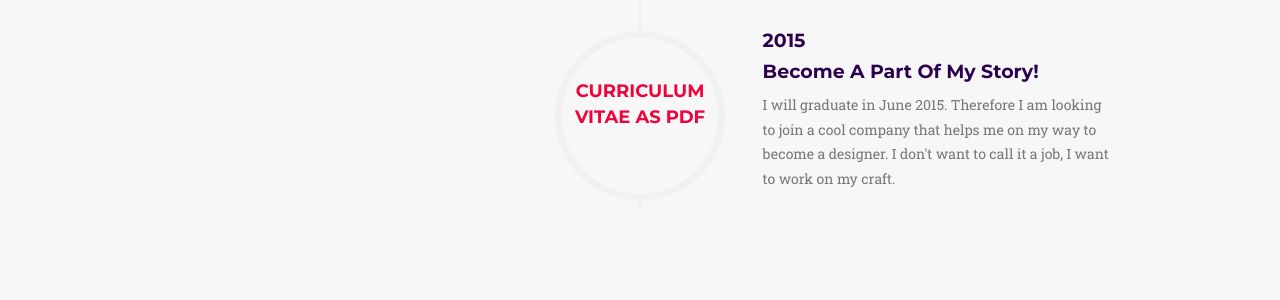
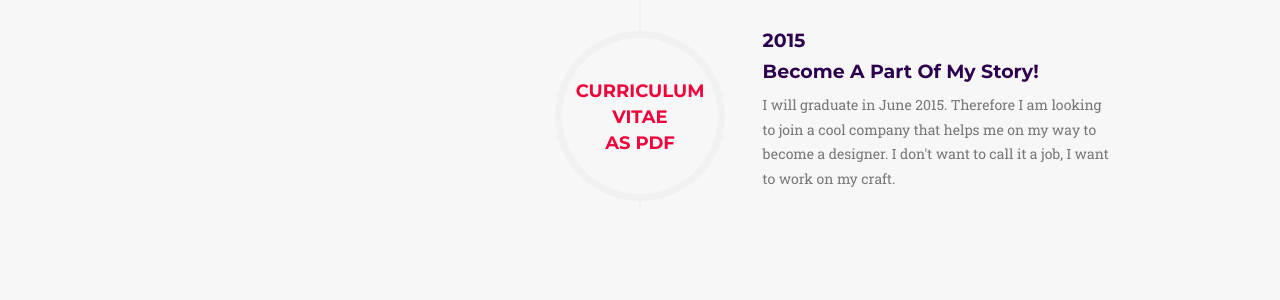
Before and after one commit to marororom/marororom.github.io, a Jekyll site: the page built from index.html, in a window 1280 px wide and 1400 px high, scrolled down 2913 px. Shown: the part 150-450 px from the top of the window. Built offline with Jekyll 4.4.1, drawn with Linux system fonts in a browser that asks for light colours; some web fonts are replaced.

Commit message:
changed text and color

```diff
--- a/_includes/about.html
+++ b/_includes/about.html
@@ -54,7 +54,7 @@
                         </li>
                         <li class="timeline-inverted">
                             <div class="timeline-image">
-                                <h4 class="btn-timeline"><a href="Marcel_Rominger.pdf">Curriculum Vitae As PDF</a></h4>
+                                <h4 class="btn-timeline"><a href="Marcel_Rominger.pdf">Curriculum Vitae <br> As PDF</a></h4>
                             </div>
                             <div class="timeline-panel">
                                 <div class="timeline-heading">
--- a/_includes/css/agency.css
+++ b/_includes/css/agency.css
@@ -124,7 +124,7 @@
 }
 
 .btn-timeline {
-    color: #ffffff;
+    color: #{{ site.color.secondary }};
 }
 
 .btn-xl {
@@ -177,6 +177,10 @@
 .btn-xl .badge {
     color: #{{ site.color.primary }};
     background-color: #fff;
+}
+
+.cv-link {
+    color: #ffffff;
 }
 
 .navbar-default {
```
